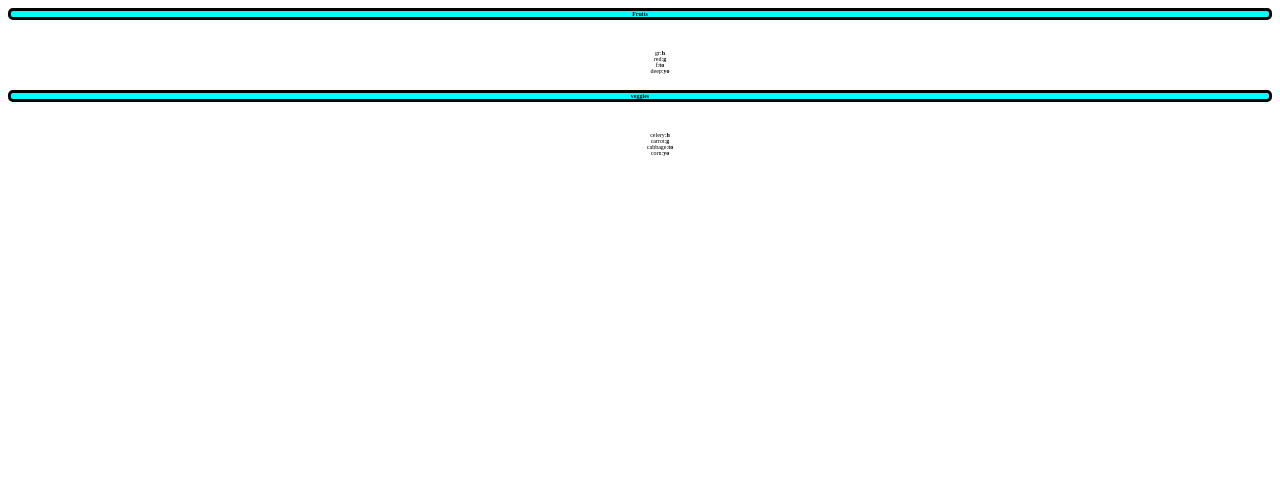
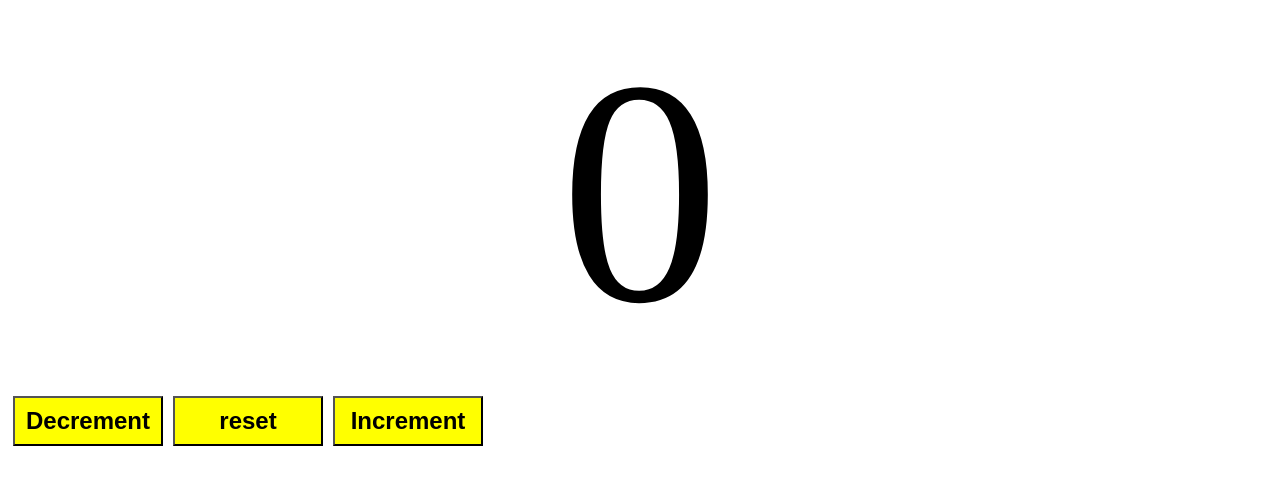
Before and after one commit to Dogger12344534fg/CharityApplicationfyp, a React (Vite) app: page / in a window 1280 px wide. Shown: the top 484 px of the page. Built offline with nearby package versions, Linux system fonts and the light colour scheme.

Commit message:
THis is new update

```diff
--- a/src/App.jsx
+++ b/src/App.jsx
@@ -1,20 +1,7 @@
-import List from "./list";
-function App() {
-    const fruits =[{ id : 1, name :"gr", cal :"h"},
-    {id : 2 ,name :"red", cal :"g"},
-    {id :3 ,name :"f", cal :"to"},
-    {id : 4,name :"deep", cal :"yo"}
-  ]
-
-    const veg =[{ id : 5, name :"celery", cal :"h"},
-    {id : 6 ,name :"carrot", cal :"g"},
-    {id :7 ,name :"cabbage", cal :"to"},
-    {id : 8,name :"corn", cal :"yo"}
-  ]
-
+import Counter from './Counter.jsx';
+ function App() {
 return (<>
-  {fruits.length >0 &&<List items ={fruits} category ="Fruits"/>}
-   {veg.length > 0 &&  <List items ={veg} category ="veggies"/>}
+<Counter/>
   </>
 );
 }
--- /dev/null
+++ b/src/Counter.jsx
@@ -0,0 +1,33 @@
+import React,{useState} from 'react';
+
+
+function Counter(){
+
+  let [count, setCount] = useState(0)
+
+  const increment = ()=>{
+    setCount(count+1);
+  }
+
+  const decrement =()=>{
+    setCount(count-1);
+  }
+
+  const reset =()=>{
+    setCount(0);
+  }
+
+  return(
+    <div className="count">
+      <p className='count-display'>{count}</p>
+      <button className='counter-button' onClick={decrement}>Decrement</button>
+      <button className='counter-button' onClick={reset}>reset</button>
+      <button className='counter-button' onClick={increment}>Increment</button>
+
+
+
+    </div>
+  );
+}
+
+export default Counter
--- a/src/index.css
+++ b/src/index.css
@@ -21,3 +21,24 @@
   cursor:pointer;
   color: hsl(0, 0, 10%);
 }
+
+.counter-button{
+  text-align: center;
+  font-family: Arial, Helvetica, sans-serif;
+}
+
+.count-display{
+  font-size: 20em;
+  margin-top:0px;
+  margin-bottom: 20px;
+  text-align: center;
+}
+
+.counter-button{
+  width:150px;
+  height: 50px;
+  font-size: 1.5em;
+  font-weight: bold;
+  margin: 0px 5px;
+  background-color: yellow;
+}
```
Also changed, not shown: src/Button/Button.jsx (+17 -3 lines), src/Button/Pic.jsx (added, +7 -0 lines), src/useState/MyComponent.jsx (added, +20 -0 lines), src/renderlist/List.jsx (renamed from src/List.jsx).
